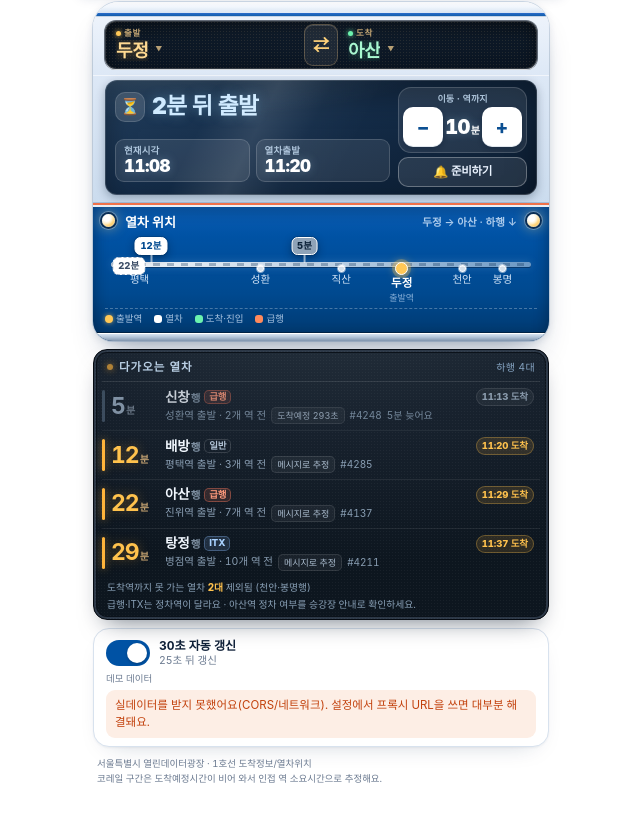
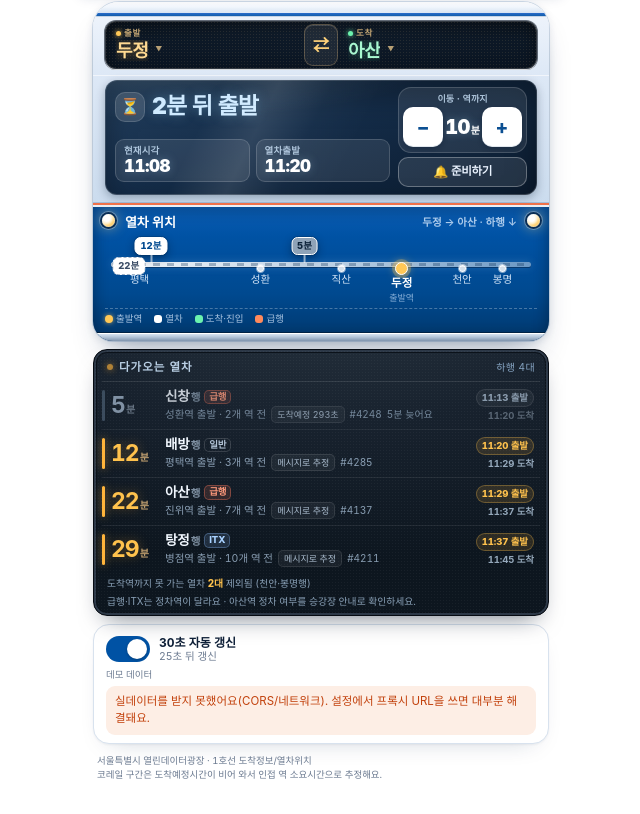
Before and after one commit to utaegram/subway-1-radar, a plain HTML site: page index.html in a window 1280 px wide. Shown: the part 57-871 px from the top of the page, without its empty margins (319-959 px from the left). Drawn offline with Linux system fonts and the light colour scheme; no server answers.

Commit message:
열차 목록 오른쪽을 'HH:MM 출발' 배지 + 'HH:MM 도착' 두 줄로 정리 (sw v19)

```diff
--- a/app.js
+++ b/app.js
@@ -1011,11 +1011,20 @@
     el.track.innerHTML = html;
   }
 
-  /* 행 오른쪽 배지: 남은 시간 대신 그 열차가 출발역에 도착하는 시각(HH:MM) */
+  /* 행 오른쪽 두 줄
+     · 위: 그 열차가 출발역을 떠나는 시각 (HH:MM 출발)
+     · 아래: 도착역에 닿는 시각 (HH:MM 도착)
+       도착 시각 = 출발 시각 + 구간 소요시간(stations.js, 급행·ITX는 0.85배) */
   function statusOf(r, now) {
-    if (r.eta == null) return { cls: 'st-none', text: '확인 중' };
+    if (r.eta == null) return { cls: 'st-none', dep: '확인 중', arr: '–' };
     var cls = r.kind === 'go' ? 'st-go' : r.kind === 'wait' ? 'st-wait' : 'st-miss';
-    return { cls: cls, text: clock(now + r.eta * 1000) + ' 도착' };
+    var depAt = now + r.eta * 1000;
+    var ride = stationMinutes(S.s.dep, S.s.arr, r.t.express);
+    return {
+      cls: cls,
+      dep: clock(depAt) + ' 출발',
+      arr: ride == null ? '–' : clock(depAt + ride * 60000) + ' 도착'
+    };
   }
 
   function sourceChip(t) {
@@ -1058,7 +1067,10 @@
         '<div class="tcard-main">' +
         '<div class="tcard-dest"><span class="tdest">' + esc(t.dest || '행선지 미상') + '<span class="to">행</span></span>' + typePill + lastPill + reachPill + '</div>' +
         '</div>' +
-        '<span class="tcard-status ' + st.cls + '">' + st.text + '</span>' +
+        '<div class="tcard-times">' +
+        '<span class="tcard-status ' + st.cls + '">' + st.dep + '</span>' +
+        '<span class="tcard-arr">' + st.arr + '</span>' +
+        '</div>' +
         '<div class="tcard-src"><span class="tcard-loc">' + esc(loc) + '</span>' +
         '<span class="src-chip">' + esc(sourceChip(t)) + '</span>' +
         (t.trainNo ? '<span>#' + esc(t.trainNo) + '</span>' : '') +
--- a/index.html
+++ b/index.html
@@ -2,7 +2,7 @@
 <html lang="ko">
 <head>
 <meta charset="utf-8">
-<meta name="app-version" content="18">
+<meta name="app-version" content="19">
 <meta name="viewport" content="width=device-width, initial-scale=1, viewport-fit=cover">
 <meta name="theme-color" content="#0052A4">
 <meta name="description" content="수도권 전철 1호선 출발역·도착역을 고르면 지금 나갈 시각과 출발 벨소리까지 알려 주는 앱">
--- a/style.css
+++ b/style.css
@@ -952,10 +952,21 @@ main { padding: 8px 12px 0; display: flex; flex-direction: column; gap: 8px; }
   text-overflow: ellipsis;
 }
 
+/* 행 오른쪽: 위 'HH:MM 출발' 배지 + 아래 'HH:MM 도착' 보조 라벨 (세로 정렬) */
+.tcard-times {
+  grid-column: 3;
+  grid-row: 1 / span 2;
+  justify-self: end;
+  align-self: center;
+  display: flex;
+  flex-direction: column;
+  align-items: flex-end;
+  justify-content: center;
+  gap: 2px;
+  min-width: 0;
+}
+
 .tcard-status {
-  grid-column: 3;
-  grid-row: 1;
-  justify-self: end;
   font-size: 9.5px;
   font-weight: 800;
   padding: 2px 6px;
@@ -964,13 +975,23 @@ main { padding: 8px 12px 0; display: flex; flex-direction: column; gap: 8px; }
   letter-spacing: -.1px;
 }
 
+.tcard-arr {
+  font-size: 9.5px;
+  font-weight: 700;
+  letter-spacing: -.1px;
+  white-space: nowrap;
+  color: rgba(196, 218, 240, .74);
+}
+
+.tcard[data-state="miss"] .tcard-arr { color: rgba(186, 204, 222, .5); }
+
 .st-go { background: rgba(76, 239, 162, .13); color: #63F7B0; box-shadow: inset 0 0 0 1px rgba(99, 247, 176, .34); }
 .st-wait { background: rgba(255, 180, 59, .13); color: #FFC24D; box-shadow: inset 0 0 0 1px rgba(255, 194, 77, .3); }
 .st-miss { background: rgba(255, 255, 255, .06); color: #A6B9CC; box-shadow: inset 0 0 0 1px rgba(255, 255, 255, .12); }
 .st-none { background: rgba(255, 180, 59, .1); color: #E3B162; box-shadow: inset 0 0 0 1px rgba(255, 194, 77, .22); }
 
 .tcard-src {
-  grid-column: 2 / span 2;
+  grid-column: 2;
   grid-row: 2;
   min-width: 0;
   font-size: 10px;
--- a/sw.js
+++ b/sw.js
@@ -6,7 +6,7 @@
      예전 내용이 남아 있어, 버전만 올리면 새 캐시에 예전 파일이 들어간다.
      쿼리를 바꾸면 캐시 키가 달라져 항상 새로 받는다.
      (화면은 ignoreSearch 로 캐시를 찾으므로 쿼리 유무는 상관없다) */
-const VERSION = '18';
+const VERSION = '19';
 const CACHE = 'subway1-radar-v' + VERSION;
 const FILES = [
   './',
```
Also changed, not shown: 1 other file.
